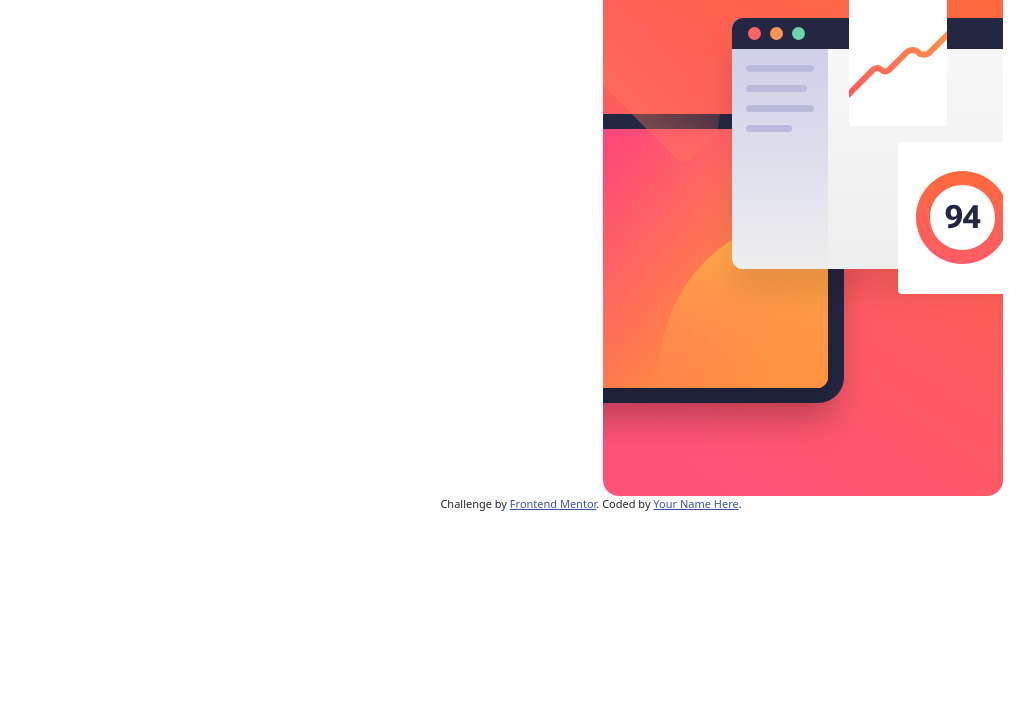
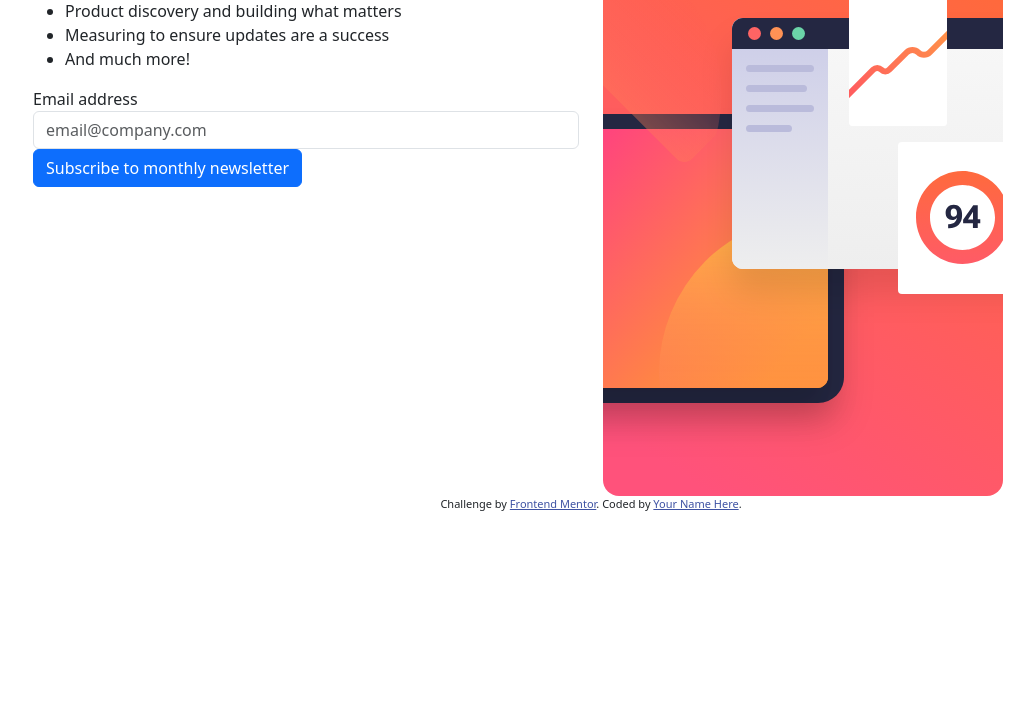
Before and after one commit to Sh13unda/newsletter-signin, a website: page index.html in a window 1280 px wide. Shown: the part 97-800 px from the top of the page, without its empty margins (49-1083 px from the left). Drawn offline with nearby package versions, Linux system fonts and the light colour scheme.

Commit message:
Styled the form and a few styling for the newsletter

```diff
--- a/index.html
+++ b/index.html
@@ -26,18 +26,24 @@
 
       <!-- Sign-up form start -->
       <section class="col-md-6 order-md-1">
-        Stay updated!
+        <h1>Stay updated!</h1>
 
-        Join 60,000+ product managers receiving monthly updates on:
+        <p>Join 60,000+ product managers receiving monthly updates on:</p>
 
-        Product discovery and building what matters
-        Measuring to ensure updates are a success
-        And much more!
+        <ul>
+          <li>Product discovery and building what matters</li>
+          <li>Measuring to ensure updates are a success</li>
+          <li>And much more!</li>
+        </ul>
 
-        Email address
-        email@company.com
+        <form>
+          <div class="form-group">
+            <label for="email">Email address</label>
+            <input class="form-control" type="text" name="email" placeholder="email@company.com">
+          </div>
 
-        Subscribe to monthly newsletter
+          <button class="btn btn-primary" type="submit" >Subscribe to monthly newsletter</button>
+        </form>
       </section>
     </div>
   </div>
--- a/styles.css
+++ b/styles.css
@@ -2,6 +2,10 @@
     margin: 0;
     padding: 0;
     box-sizing: border-box;
+}
+
+body {
+    font-size: 16px;
 }
 
 .attribution {
```
